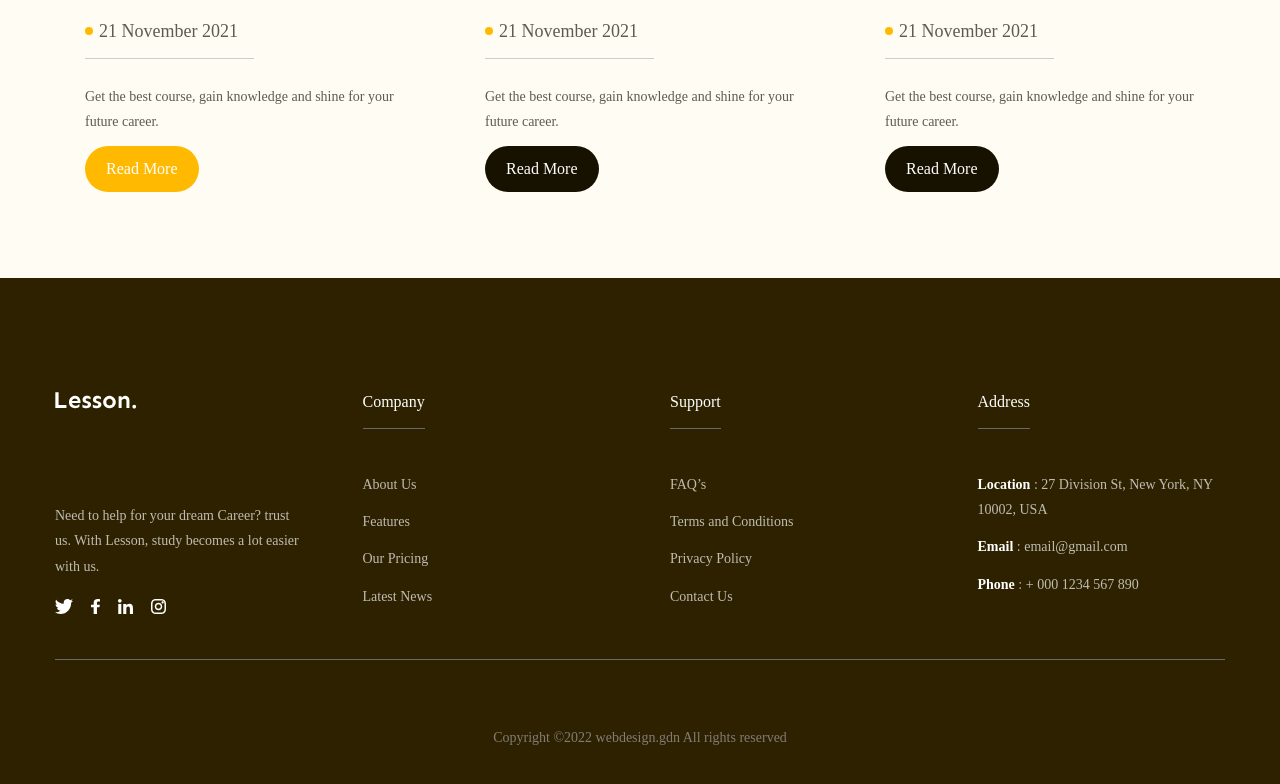
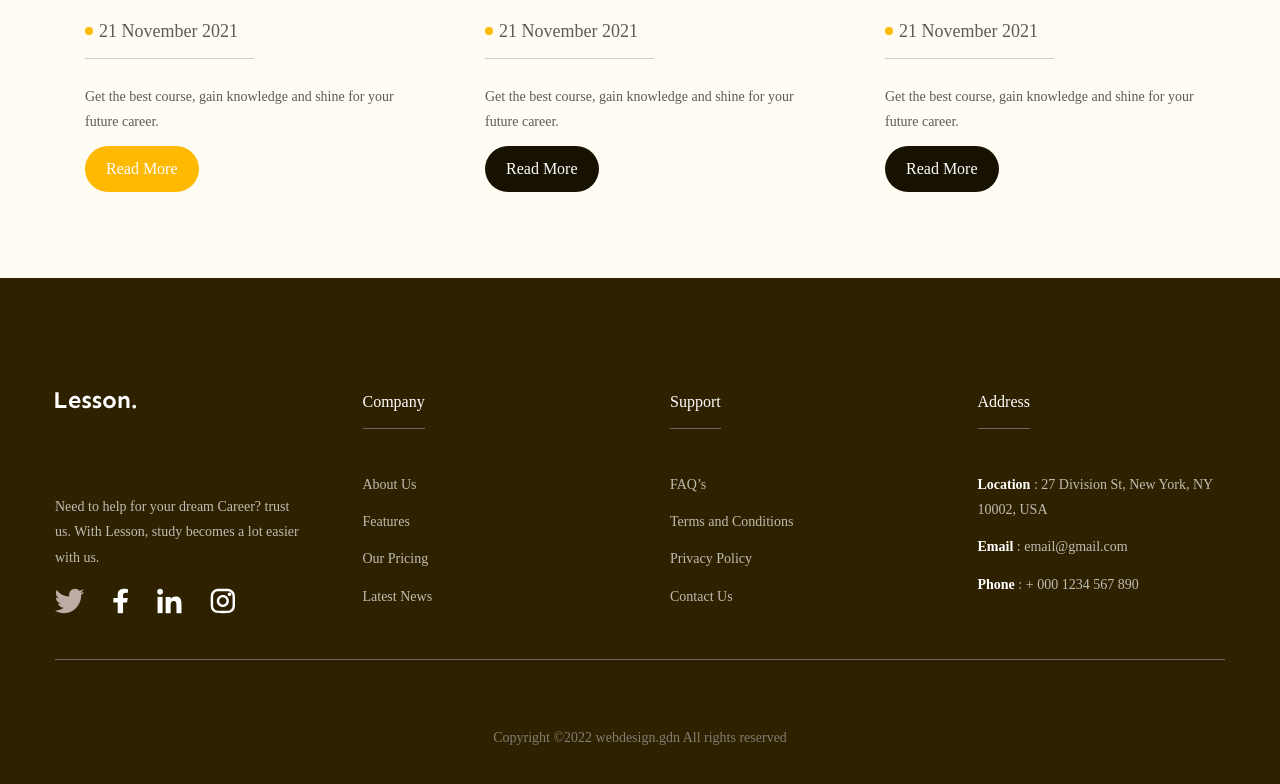
Before and after one commit to xuanphao19/F8pro-project2, a plain HTML site: page index.html in a window 1280 px wide. Shown: the part 3842-4626 px from the top of the page. Drawn offline with Linux system fonts and the light colour scheme.

Commit message:
svg path

```diff
--- a/assets/css/style.css
+++ b/assets/css/style.css
@@ -601,9 +601,19 @@ section.hero {
 .footer .logo {
   padding-top: 16px;
 }
+.footer .icon-brand svg {
+  width: 180px;
+  height: 26px;
+}
 .footer .icon-brand .icon {
   padding-top: 16px;
   cursor: pointer;
+}
+.footer .icon-brand svg path {
+  transition: fill 0.15s linear;
+}
+.footer .icon-brand .icon:hover path {
+  fill: blue;
 }
 
 .footer .desc {
--- a/index.html
+++ b/index.html
@@ -412,41 +412,43 @@
               <div class="desc">
                 Need to help for your dream Career? trust us. With Lesson, study becomes a lot easier with us.
               </div>
-              <svg width="111" height="15" viewBox="0 0 111 15" fill="none" xmlns="http://www.w3.org/2000/svg">
-                <g class="icon">
+
+              <svg width="111" height="20" viewBox="0 0 111 15" fill="none" xmlns="http://www.w3.org/2000/svg">
+                <g class="icon twitter" fill="#f9e9e9b3">
+                  <rect x="0" y="0" width="20" height="25" fill="#2e2100" />
                   <path
-                    d="M5.64991 15C3.57026 15 1.63168 14.3864 0 13.3276C1.38535 13.4185 3.83019 13.2007 5.35087 11.7292C3.06326 11.6227 2.0316 9.8428 1.89703 9.08215C2.0914 9.15822 3.01841 9.24949 3.54172 9.03651C0.91022 8.36714 0.506525 6.02434 0.596235 5.30933C1.08964 5.65923 1.92694 5.78093 2.25587 5.75051C-0.196205 3.97059 0.685945 1.2931 1.11954 0.71501C2.87924 3.18826 5.51649 4.57733 8.7791 4.65459C8.71759 4.38089 8.6851 4.09593 8.6851 3.80325C8.6851 1.70277 10.3586 0 12.423 0C13.5016 0 14.4735 0.46484 15.1558 1.20837C15.8766 1.03703 16.9613 0.635914 17.4916 0.289047C17.2243 1.26268 16.3922 2.07488 15.8888 2.37592C15.8847 2.36563 15.893 2.38616 15.8888 2.37592C16.331 2.30807 17.5274 2.07481 18 1.74949C17.7663 2.29647 16.884 3.20591 16.16 3.71506C16.2947 9.74221 11.7492 15 5.64991 15Z"
-                    fill="white" />
+                    d="M5.64991 15C3.57026 15 1.63168 14.3864 0 13.3276C1.38535 13.4185 3.83019 13.2007 5.35087 11.7292C3.06326 11.6227 2.0316 9.8428 1.89703 9.08215C2.0914 9.15822 3.01841 9.24949 3.54172 9.03651C0.91022 8.36714 0.506525 6.02434 0.596235 5.30933C1.08964 5.65923 1.92694 5.78093 2.25587 5.75051C-0.196205 3.97059 0.685945 1.2931 1.11954 0.71501C2.87924 3.18826 5.51649 4.57733 8.7791 4.65459C8.71759 4.38089 8.6851 4.09593 8.6851 3.80325C8.6851 1.70277 10.3586 0 12.423 0C13.5016 0 14.4735 0.46484 15.1558 1.20837C15.8766 1.03703 16.9613 0.635914 17.4916 0.289047C17.2243 1.26268 16.3922 2.07488 15.8888 2.37592C15.8847 2.36563 15.893 2.38616 15.8888 2.37592C16.331 2.30807 17.5274 2.07481 18 1.74949C17.7663 2.29647 16.884 3.20591 16.16 3.71506C16.2947 9.74221 11.7492 15 5.64991 15Z" />
                 </g>
+
+                <g class="icon facebook" fill="white">
+                  <rect class="icon" x="28" y="0" width="24" height="25" fill="#2e2100" />
                   <path
                     class="icon"
-                  d="M44.4103 8.37379L44.8767 5.67961H41.9589V3.93204C41.9589 3.1948 42.3657 2.47573 43.6726 2.47573H45V0.182039C45 0.182039 43.7959 0 42.6452 0C40.2411 0 38.6712 1.29064 38.6712 3.62621V5.67961H36V8.37379H38.6712V14.8871C39.2075 14.9618 39.7562 15 40.3151 15C40.874 15 41.4226 14.9618 41.9589 14.8871V8.37379H44.4103Z"
-                  fill="white" />
+                    d="M44.4103 8.37379L44.8767 5.67961H41.9589V3.93204C41.9589 3.1948 42.3657 2.47573 43.6726 2.47573H45V0.182039C45 0.182039 43.7959 0 42.6452 0C40.2411 0 38.6712 1.29064 38.6712 3.62621V5.67961H36V8.37379H38.6712V14.8871C39.2075 14.9618 39.7562 15 40.3151 15C40.874 15 41.4226 14.9618 41.9589 14.8871V8.37379H44.4103Z" />
+                </g>
+
+                <g class="icon linkedIn" fill="white">
+                  <rect x="60" y="0" width="20" height="25" fill="#2e2100" />
                   <path
-                  class="icon"
-                  d="M66.6186 1.81302C66.6186 2.81432 65.8085 3.62603 64.8093 3.62603C63.81 3.62603 63 2.81432 63 1.81302C63 0.811715 63.81 0 64.8093 0C65.8085 0 66.6186 0.811715 66.6186 1.81302Z"
-                  fill="white" />
-                <path d="M63.2474 4.95868H66.3402V15H63.2474V4.95868Z" fill="white" />
+                    d="M66.6186 1.81302C66.6186 2.81432 65.8085 3.62603 64.8093 3.62603C63.81 3.62603 63 2.81432 63 1.81302C63 0.811715 63.81 0 64.8093 0C65.8085 0 66.6186 0.811715 66.6186 1.81302Z" />
+                  <path d="M63.2474 4.95868H66.3402V15H63.2474V4.95868Z" />
                   <path
-                  class="icon"
-                  d="M71.3196 4.95868H68.2268V15H71.3196C71.3196 15 71.3196 11.8388 71.3196 9.86235C71.3196 8.67602 71.6977 7.4845 73.2062 7.4845C74.911 7.4845 74.9008 9.037 74.8928 10.2397C74.8824 11.8119 74.9072 13.4163 74.9072 15H78V9.70041C77.9738 6.31647 77.1508 4.75723 74.4433 4.75723C72.8354 4.75723 71.8387 5.53935 71.3196 6.24696V4.95868Z"
-                  fill="white" />
+                    d="M71.3196 4.95868H68.2268V15H71.3196C71.3196 15 71.3196 11.8388 71.3196 9.86235C71.3196 8.67602 71.6977 7.4845 73.2062 7.4845C74.911 7.4845 74.9008 9.037 74.8928 10.2397C74.8824 11.8119 74.9072 13.4163 74.9072 15H78V9.70041C77.9738 6.31647 77.1508 4.75723 74.4433 4.75723C72.8354 4.75723 71.8387 5.53935 71.3196 6.24696V4.95868Z" />
+                </g>
+
+                <g class="icon instagram" fill="white">
+                  <rect class="icon" x="95" y="0" width="20" height="25" fill="#2e2100" />
                   <path
-                  class="icon"
-                  d="M108.75 3.375C108.75 3.99632 108.246 4.5 107.625 4.5C107.004 4.5 106.5 3.99632 106.5 3.375C106.5 2.75368 107.004 2.25 107.625 2.25C108.246 2.25 108.75 2.75368 108.75 3.375Z"
-                  fill="white" />
+                    d="M108.75 3.375C108.75 3.99632 108.246 4.5 107.625 4.5C107.004 4.5 106.5 3.99632 106.5 3.375C106.5 2.75368 107.004 2.25 107.625 2.25C108.246 2.25 108.75 2.75368 108.75 3.375Z" />
                   <path
-                  class="icon"
                     fill-rule="evenodd"
                     clip-rule="evenodd"
-                  d="M103.5 11.25C105.571 11.25 107.25 9.57107 107.25 7.5C107.25 5.42893 105.571 3.75 103.5 3.75C101.429 3.75 99.75 5.42893 99.75 7.5C99.75 9.57107 101.429 11.25 103.5 11.25ZM103.5 9.75C104.743 9.75 105.75 8.74264 105.75 7.5C105.75 6.25736 104.743 5.25 103.5 5.25C102.257 5.25 101.25 6.25736 101.25 7.5C101.25 8.74264 102.257 9.75 103.5 9.75Z"
-                  fill="white" />
+                    d="M103.5 11.25C105.571 11.25 107.25 9.57107 107.25 7.5C107.25 5.42893 105.571 3.75 103.5 3.75C101.429 3.75 99.75 5.42893 99.75 7.5C99.75 9.57107 101.429 11.25 103.5 11.25ZM103.5 9.75C104.743 9.75 105.75 8.74264 105.75 7.5C105.75 6.25736 104.743 5.25 103.5 5.25C102.257 5.25 101.25 6.25736 101.25 7.5C101.25 8.74264 102.257 9.75 103.5 9.75Z" />
                   <path
-                  class="icon"
                     fill-rule="evenodd"
                     clip-rule="evenodd"
-                  d="M96 7.2C96 4.67976 96 3.41965 96.4905 2.45704C96.9219 1.61031 97.6103 0.921901 98.457 0.490471C99.4196 0 100.68 0 103.2 0H103.8C106.32 0 107.58 0 108.543 0.490471C109.39 0.921901 110.078 1.61031 110.51 2.45704C111 3.41965 111 4.67976 111 7.2V7.8C111 10.3202 111 11.5804 110.51 12.543C110.078 13.3897 109.39 14.0781 108.543 14.5095C107.58 15 106.32 15 103.8 15H103.2C100.68 15 99.4196 15 98.457 14.5095C97.6103 14.0781 96.9219 13.3897 96.4905 12.543C96 11.5804 96 10.3202 96 7.8V7.2ZM103.2 1.5H103.8C105.085 1.5 105.958 1.50117 106.633 1.55633C107.291 1.61006 107.627 1.70745 107.862 1.82698C108.426 2.1146 108.885 2.57354 109.173 3.13803C109.293 3.37263 109.39 3.70893 109.444 4.36656C109.499 5.04169 109.5 5.91513 109.5 7.2V7.8C109.5 9.08487 109.499 9.95831 109.444 10.6334C109.39 11.2911 109.293 11.6274 109.173 11.862C108.885 12.4265 108.426 12.8854 107.862 13.173C107.627 13.2926 107.291 13.3899 106.633 13.4437C105.958 13.4988 105.085 13.5 103.8 13.5H103.2C101.915 13.5 101.042 13.4988 100.367 13.4437C99.7089 13.3899 99.3726 13.2926 99.138 13.173C98.5735 12.8854 98.1146 12.4265 97.827 11.862C97.7074 11.6274 97.6101 11.2911 97.5563 10.6334C97.5012 9.95831 97.5 9.08487 97.5 7.8V7.2C97.5 5.91513 97.5012 5.04169 97.5563 4.36656C97.6101 3.70893 97.7074 3.37263 97.827 3.13803C98.1146 2.57354 98.5735 2.1146 99.138 1.82698C99.3726 1.70745 99.7089 1.61006 100.367 1.55633C101.042 1.50117 101.915 1.5 103.2 1.5Z"
-                  fill="white" />
+                    d="M96 7.2C96 4.67976 96 3.41965 96.4905 2.45704C96.9219 1.61031 97.6103 0.921901 98.457 0.490471C99.4196 0 100.68 0 103.2 0H103.8C106.32 0 107.58 0 108.543 0.490471C109.39 0.921901 110.078 1.61031 110.51 2.45704C111 3.41965 111 4.67976 111 7.2V7.8C111 10.3202 111 11.5804 110.51 12.543C110.078 13.3897 109.39 14.0781 108.543 14.5095C107.58 15 106.32 15 103.8 15H103.2C100.68 15 99.4196 15 98.457 14.5095C97.6103 14.0781 96.9219 13.3897 96.4905 12.543C96 11.5804 96 10.3202 96 7.8V7.2ZM103.2 1.5H103.8C105.085 1.5 105.958 1.50117 106.633 1.55633C107.291 1.61006 107.627 1.70745 107.862 1.82698C108.426 2.1146 108.885 2.57354 109.173 3.13803C109.293 3.37263 109.39 3.70893 109.444 4.36656C109.499 5.04169 109.5 5.91513 109.5 7.2V7.8C109.5 9.08487 109.499 9.95831 109.444 10.6334C109.39 11.2911 109.293 11.6274 109.173 11.862C108.885 12.4265 108.426 12.8854 107.862 13.173C107.627 13.2926 107.291 13.3899 106.633 13.4437C105.958 13.4988 105.085 13.5 103.8 13.5H103.2C101.915 13.5 101.042 13.4988 100.367 13.4437C99.7089 13.3899 99.3726 13.2926 99.138 13.173C98.5735 12.8854 98.1146 12.4265 97.827 11.862C97.7074 11.6274 97.6101 11.2911 97.5563 10.6334C97.5012 9.95831 97.5 9.08487 97.5 7.8V7.2C97.5 5.91513 97.5012 5.04169 97.5563 4.36656C97.6101 3.70893 97.7074 3.37263 97.827 3.13803C98.1146 2.57354 98.5735 2.1146 99.138 1.82698C99.3726 1.70745 99.7089 1.61006 100.367 1.55633C101.042 1.50117 101.915 1.5 103.2 1.5Z" />
+                </g>
               </svg>
             </div>
           </div>
```
Also changed, not shown: favicon.svg. Lines whose indentation alone changed are shown as unchanged.
